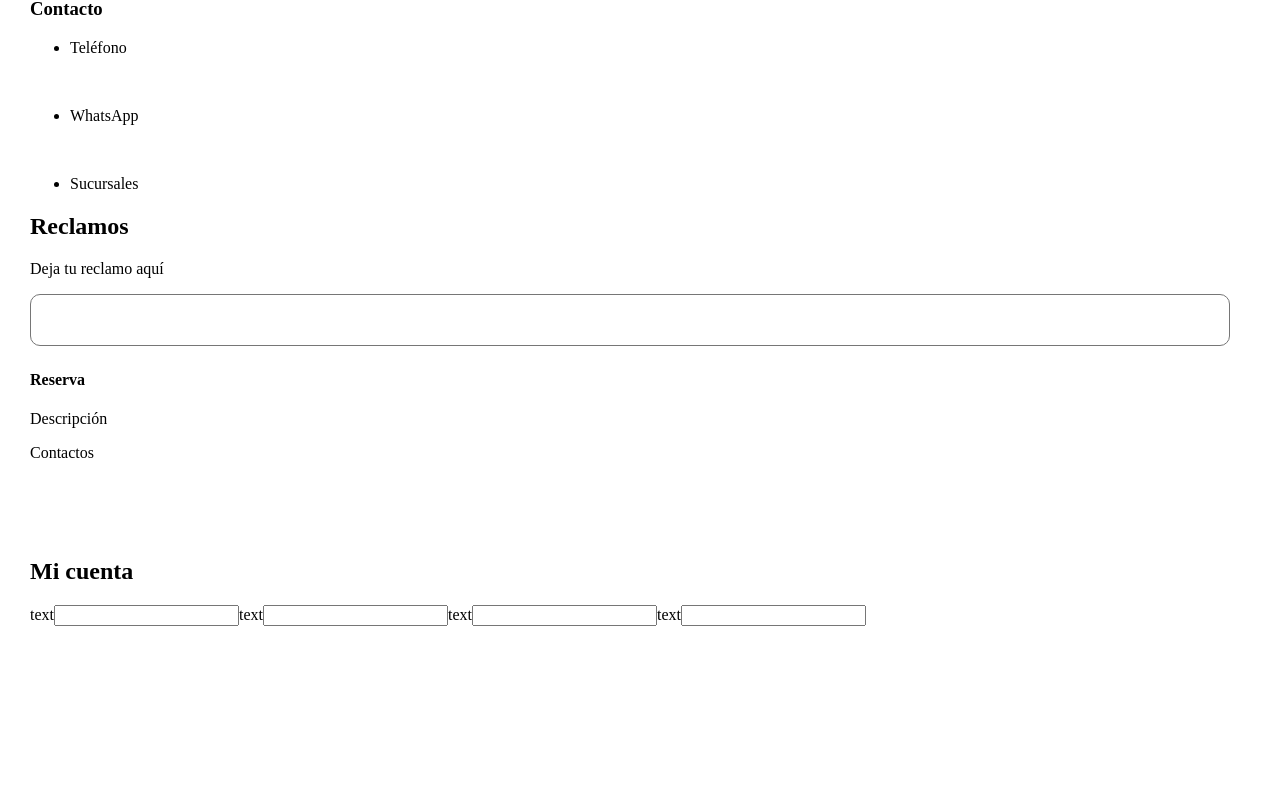
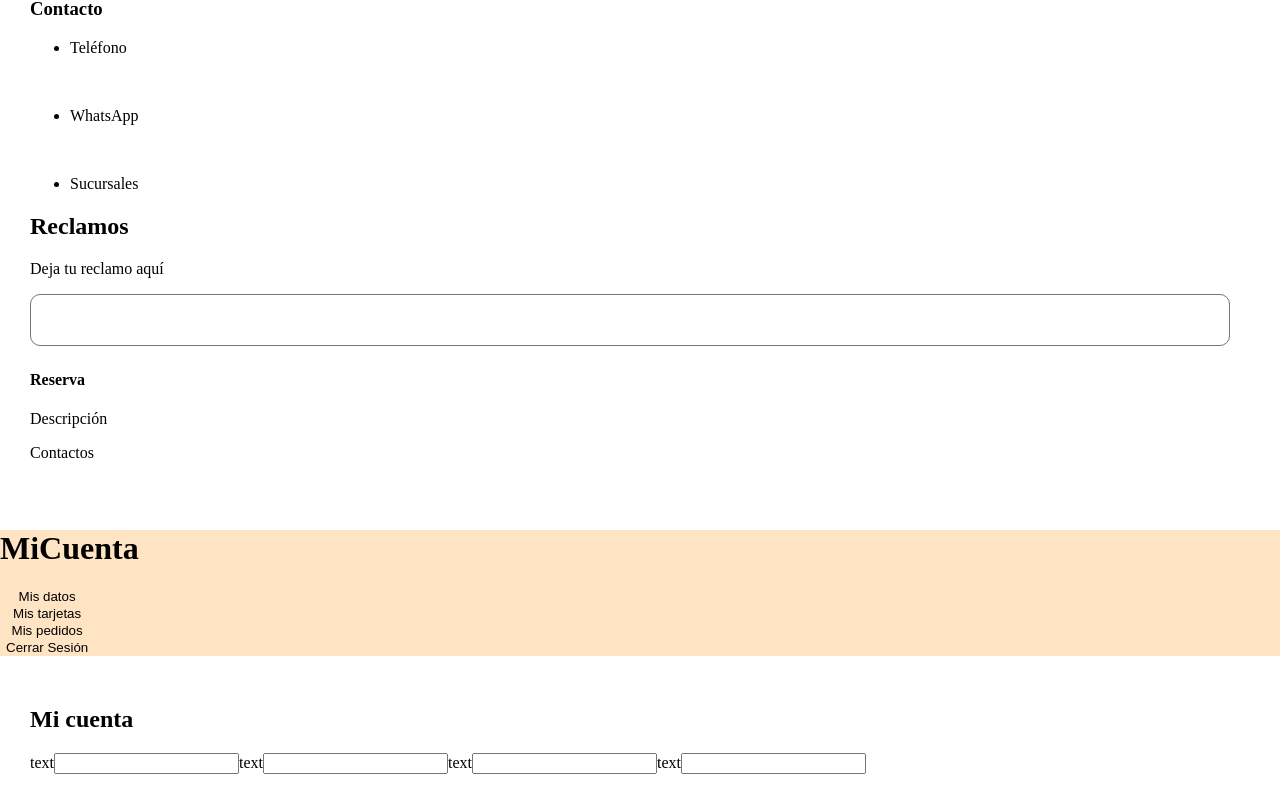
Before and after one commit to No-Country/c9-20-javareact-fulltime, a React (Vite) app in the folder frontend/: page / in a window 1280 px wide. Shown: the part 2510-3314 px from the top of the page. Before the commit the page ends 3166 px from the top, so only its background shows below. Built offline with nearby package versions, Linux system fonts and the light colour scheme.

Commit message:
Esquelo MI CUENTA

```diff
--- a/frontend/src/pages/home/Home.jsx
+++ b/frontend/src/pages/home/Home.jsx
@@ -2,6 +2,7 @@ import { Outlet, useResolvedPath } from "react-router-dom";
 import CardList from "./../../components/CardList";
 import Banner from "./components/Banner";
 import Contact from "./components/Contact";
+import MiCuenta from "./components/MiCuenta/MiCuenta";
 import MyAccount from "./components/MyAccount";
 import Promotions from "./components/Promotions";
 const Home = () => {
@@ -14,6 +15,7 @@ const Home = () => {
 					<Banner />
 					<Promotions />
 					<Contact />
+					<MiCuenta/>
 					<MyAccount />
 				</>
 			) : (
--- /dev/null
+++ b/frontend/src/pages/home/components/MiCuenta/MiCuenta.css
@@ -0,0 +1,18 @@
+.MiCuenta{
+    background-color: bisque;
+}
+.Container{
+    display: flex;
+    flex-flow: row;
+}
+
+.Seleccion{
+    display: flex;
+    flex-flow: column;
+
+}
+
+button:hover{
+    color: brown;
+    text-align: center;
+}
--- /dev/null
+++ b/frontend/src/pages/home/components/MiCuenta/MiCuenta.jsx
@@ -0,0 +1,65 @@
+import React from 'react'
+import './MiCuenta.css'
+import MisDatos from './MisDatos/MisDatos'
+
+export default function MiCuenta() {
+  const [misDatos, setMisDatos] = React.useState(false)
+  const [misTarjetas, setMisTarjetas] = React.useState(false)
+  const [misPedidos, setMisPedidos] = React.useState(false)
+  const [cerrarSesion, setCerrarSesion] = React.useState(false)
+
+  const activacion = (e) => {
+    console.log(e.target.name)
+    let boton = e.target.name
+    switch (boton){
+      case 'Datos':
+        setMisDatos(true)
+        setMisTarjetas(false)
+        setMisPedidos(false)
+        setCerrarSesion(false)
+        break;
+      case 'Tarjetas':
+        setMisDatos(false)
+        setMisTarjetas(true)
+        setMisPedidos(false)
+        setCerrarSesion(false)
+        break;
+      case 'Pedidos':
+        setMisDatos(false)
+        setMisTarjetas(false)
+        setMisPedidos(true)
+        setCerrarSesion(false)
+        break;
+      case 'Sesion':
+        setMisDatos(false)
+        setMisTarjetas(false)
+        setMisPedidos(false)
+        setCerrarSesion(true)
+        break;
+      default:
+        null
+    }
+
+  }
+
+  return (
+    <div className='MiCuenta'>
+        <h1>MiCuenta</h1>
+        <div className='Container'>
+            <div className='Seleccion'>
+              <button name='Datos' onClick={(e) => activacion(e)}>Mis datos</button>
+              <button name='Tarjetas' onClick={(e) => activacion(e)}>Mis tarjetas</button>
+              <button name='Pedidos' onClick={(e) => activacion(e)}>Mis pedidos</button>
+              <button name='Sesion' onClick={(e) => activacion(e)}>Cerrar Sesión</button>
+            </div>
+            <div>
+
+              { misDatos && <MisDatos/>}
+              { misTarjetas && 'Mis tarjetas componente'}
+              { misPedidos && 'Mis pedidos componente'}
+              { cerrarSesion && 'Mi cerrar  sesion componente'}
+            </div>
+        </div>
+    </div>
+  )
+}
--- /dev/null
+++ b/frontend/src/pages/home/components/MiCuenta/MisDatos/MisDatos.jsx
@@ -0,0 +1,7 @@
+import React from 'react'
+
+export default function MisDatos() {
+  return (
+    <div>Componente MisDatos</div>
+  )
+}
```
